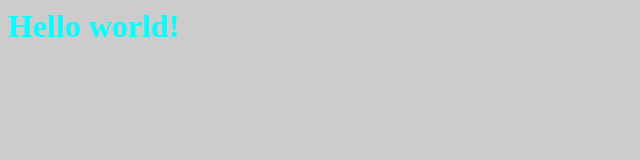
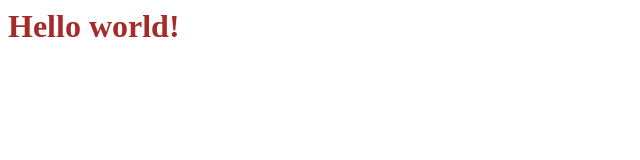
Before and after one commit to grytchyn/projects, a plain HTML site: page index.html in a window 1280 px wide. Shown: the whole page, without its empty margins (0-640 px from the left). Drawn offline with Linux system fonts and the light colour scheme.

Commit message:
create index.html

```diff
--- a/index.html
+++ b/index.html
@@ -1,3 +1 @@
-<link rel="stylesheet" href="style.css">
-
-<h1>Hello world!</h1>
+<h1 style="color: brown;">Hello world!</h1>
```
